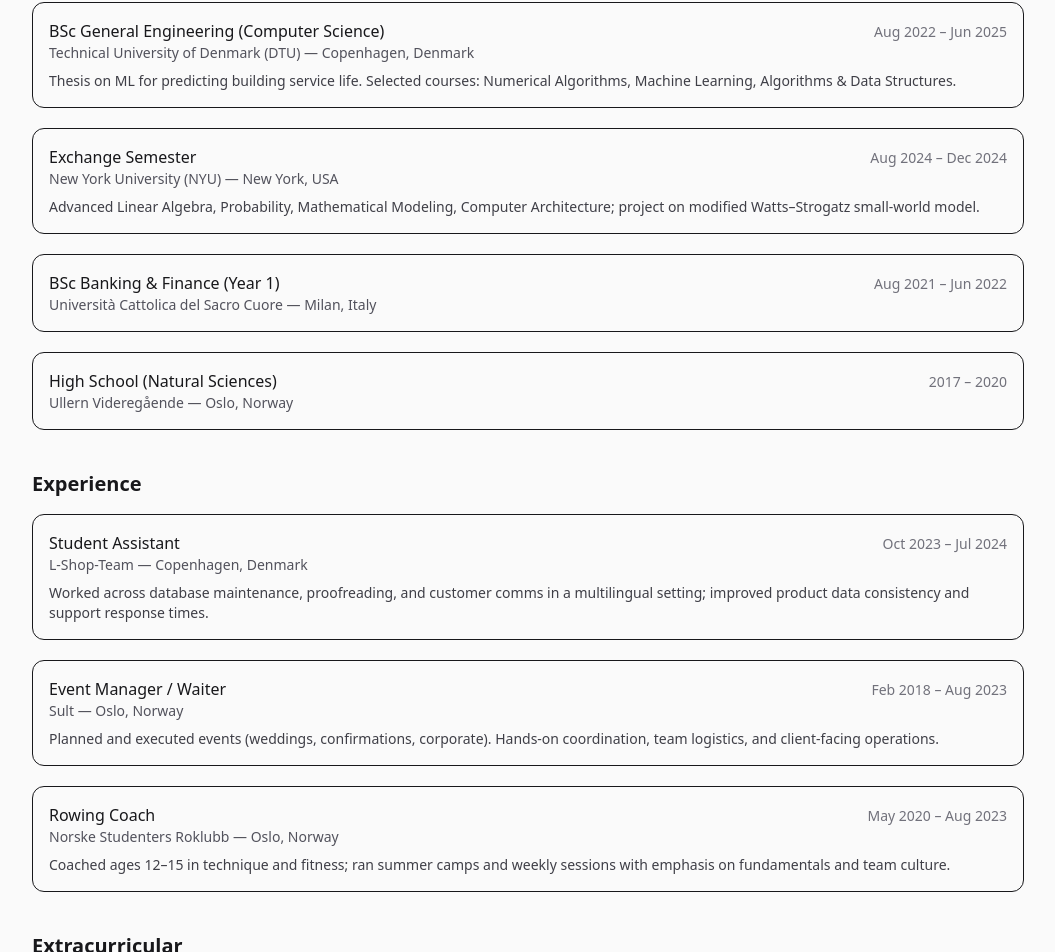
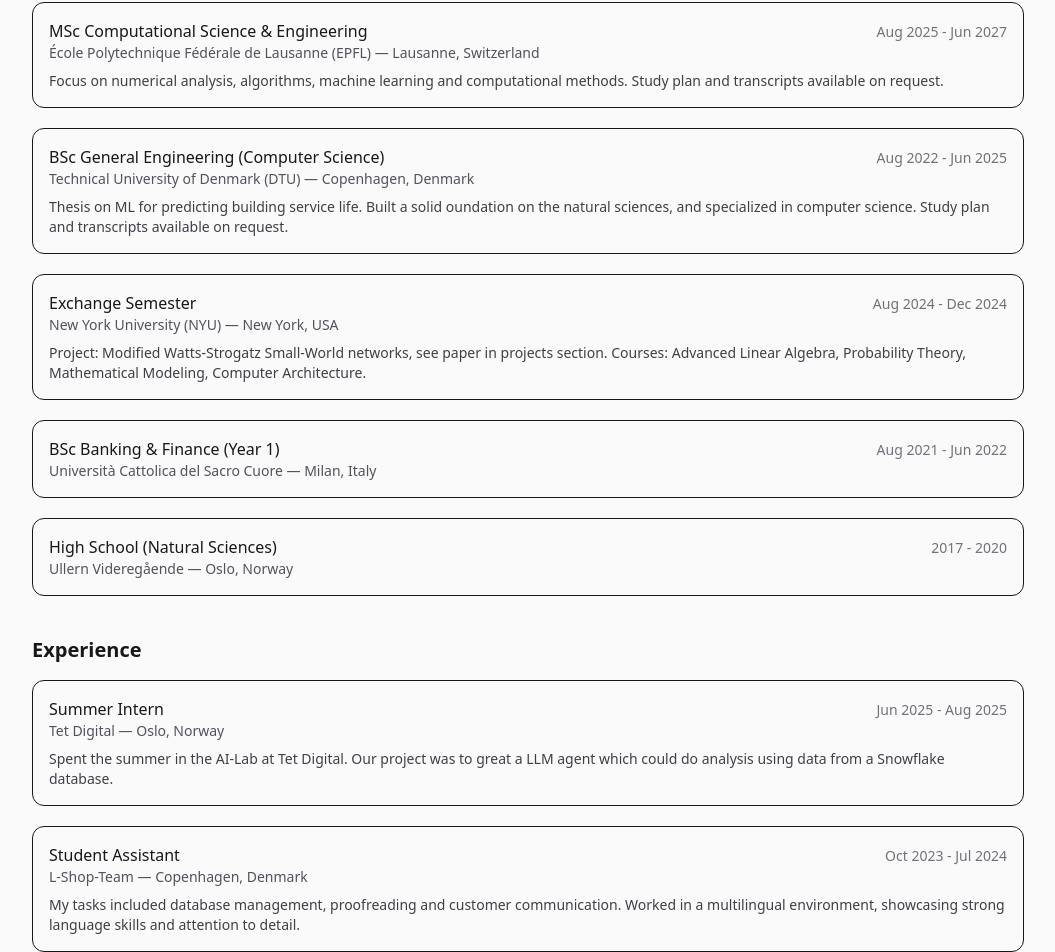
Before and after one commit to OscarWohlf/personal_website, a React (Vite) app: page /cv in a window 1280 px wide. Shown: the part 257-1209 px from the top of the page, without its empty margins (112-1167 px from the left). Built offline with nearby package versions, Linux system fonts and the light colour scheme.

Commit message:
Updated CV info

```diff
--- a/src/data/cv.en.ts
+++ b/src/data/cv.en.ts
@@ -2,68 +2,83 @@
 import type { CVData } from "./cv"
 
 const data: CVData = {
-  CV_URL: "/Oscar_Wohlfahrt_CV.pdf", // put this file in /public
+  CV_URL: "/Oscar_Wohlfahrt_CV.pdf",
   lastUpdated: "August 2025",
   education: [
+    {
+      title: "MSc Computational Science & Engineering",
+      org: "École Polytechnique Fédérale de Lausanne (EPFL)",
+      where: "Lausanne, Switzerland",
+      period: "Aug 2025 - Jun 2027",
+      details: "Focus on numerical analysis, algorithms, machine learning and computational methods. Study plan and transcripts available on request.",
+    },
     {
       title: "BSc General Engineering (Computer Science)",
       org: "Technical University of Denmark (DTU)",
       where: "Copenhagen, Denmark",
-      period: "Aug 2022 – Jun 2025",
+      period: "Aug 2022 - Jun 2025",
       details:
-        "Thesis on ML for predicting building service life. Selected courses: Numerical Algorithms, Machine Learning, Algorithms & Data Structures.",
+        "Thesis on ML for predicting building service life. Built a solid oundation on the natural sciences, and specialized in computer science. Study plan and transcripts available on request.",
     },
     {
       title: "Exchange Semester",
       org: "New York University (NYU)",
       where: "New York, USA",
-      period: "Aug 2024 – Dec 2024",
+      period: "Aug 2024 - Dec 2024",
       details:
-        "Advanced Linear Algebra, Probability, Mathematical Modeling, Computer Architecture; project on modified Watts–Strogatz small-world model.",
+        "Project: Modified Watts-Strogatz Small-World networks, see paper in projects section. Courses: Advanced Linear Algebra, Probability Theory, Mathematical Modeling, Computer Architecture.",
     },
     {
       title: "BSc Banking & Finance (Year 1)",
       org: "Università Cattolica del Sacro Cuore",
       where: "Milan, Italy",
-      period: "Aug 2021 – Jun 2022",
+      period: "Aug 2021 - Jun 2022",
     },
     {
       title: "High School (Natural Sciences)",
       org: "Ullern Videregående",
       where: "Oslo, Norway",
-      period: "2017 – 2020",
+      period: "2017 - 2020",
     },
   ],
   experience: [
     {
+      role: "Summer Intern",
+      org: "Tet Digital",
+      where: "Oslo, Norway",
+      period: "Jun 2025 - Aug 2025",
+      details:
+        "Spent the summer in the AI-Lab at Tet Digital. Our project was to great a LLM agent which could do analysis using data from a Snowflake database.",
+    },
+    {
       role: "Student Assistant",
       org: "L-Shop-Team",
       where: "Copenhagen, Denmark",
-      period: "Oct 2023 – Jul 2024",
+      period: "Oct 2023 - Jul 2024",
       details:
-        "Worked across database maintenance, proofreading, and customer comms in a multilingual setting; improved product data consistency and support response times.",
+        "My tasks included database management, proofreading and customer communication. Worked in a multilingual environment, showcasing strong language skills and attention to detail.",
     },
     {
-      role: "Event Manager / Waiter",
+      role: "Event Manager/Waiter",
       org: "Sult",
       where: "Oslo, Norway",
-      period: "Feb 2018 – Aug 2023",
+      period: "Feb 2018 - Aug 2023",
       details:
-        "Planned and executed events (weddings, confirmations, corporate). Hands-on coordination, team logistics, and client-facing operations.",
+        "Managed, prepared, and served at weddings, confirmations, company events, and similar occasions. Gained experience in management, planning, teamwork, and communication.",
     },
     {
       role: "Rowing Coach",
       org: "Norske Studenters Roklubb",
       where: "Oslo, Norway",
-      period: "May 2020 – Aug 2023",
+      period: "May 2020 - Aug 2023",
       details:
-        "Coached ages 12–15 in technique and fitness; ran summer camps and weekly sessions with emphasis on fundamentals and team culture.",
+        "Coached children aged 12-15. Instructed at summer camps and assisted with weekly training sessions.",
     },
   ],
   extras: [
-    "Norwegian National Rowing Team (2018–2021), junior/U23",
-    "Tutor for first-year students (2019–2020)",
-    "Student bartender (2022– )",
+    "Norwegian National Rowing Team (2018-2021), Junior/U23",
+    "Tutor for first-year students (2019-2020)",
+    "Student bartender (2022-2025)",
   ],
 }
 
--- a/src/data/cv.nb.ts
+++ b/src/data/cv.nb.ts
@@ -2,68 +2,83 @@
 import type { CVData } from "./cv"
 
 const data: CVData = {
-  CV_URL: "/Oscar_Wohlfahrt_CV.pdf", // put this file in /public
+  CV_URL: "/Oscar_Wohlfahrt_CV.pdf",
   lastUpdated: "aug 2025",
   education: [
     {
-      title: "BSc Allmenn ingeniørvitenskap (informatikk/CS)",
+      title: "MSc Computational Science & Engineering",
+      org: "École Polytechnique Fédérale de Lausanne (EPFL)",
+      where: "Lausanne, Sveits",
+      period: "Aug 2025 - Jun 2027",
+      details: "Fokus på numerisk analyse, algoritmer, maskinlæring og beregninger. Studieplan og karakterer kan sendes ved forespørsel.",
+    },
+    {
+      title: "BSc General Engineering (Computer Science)",
       org: "Danmarks Tekniske Universitet (DTU)",
       where: "København, Danmark",
-      period: "aug 2022 – jun 2025",
+      period: "Aug 2022 - Jun 2025",
       details:
-        "Bacheloroppgave om maskinlæring for å anslå bygningers levetid. Utvalgte emner: Numeriske algoritmer, Maskinlæring, Algoritmer og datastrukturer.",
+        "Bacheloroppgave om å estimere bygningers levetid ved bruk av maskinlæring. Bygget en god base med realfag og spesiliaserte meg i datateknologi. Studieplan og karakterer kan sendes ved forespørsel.",
     },
     {
       title: "Utvekslingssemester",
       org: "New York University (NYU)",
       where: "New York, USA",
-      period: "aug 2024 – des 2024",
+      period: "Aug 2024 - Des 2024",
       details:
-        "Videregående lineær algebra, Sannsynlighet, Matematisk modellering, Datamaskinarkitektur; prosjekt på modifisert Watts–Strogatz small-world-modell.",
+        "Prosjekt: Modifisert Watts-Strogatz Small-World nettwerk. Fag: Videregående Lineær Algebra, Sannsynlighetsregning, Matematisk Modellering, Datamaskinarkitektur.",
     },
     {
-      title: "BSc Økonomi og administrasjon (1. år)",
+      title: "BSc Finans (1. år)",
       org: "Università Cattolica del Sacro Cuore",
       where: "Milano, Italia",
-      period: "aug 2021 – jun 2022",
+      period: "Aug 2021 - Jun 2022",
     },
     {
-      title: "Videregående — realfag",
-      org: "Ullern videregående skole",
+      title: "Videregående — Realfag",
+      org: "Ullern Videregående Skole",
       where: "Oslo, Norge",
-      period: "2017 – 2020",
+      period: "2017 - 2020",
     },
   ],
   experience: [
+        {
+      role: "Sommerstudent",
+      org: "Tet Digital",
+      where: "Oslo, Norway",
+      period: "Jun 2025 - Aug 2025",
+      details:
+        "Jobbet i AI-Labben til Tet-Digital. Prosjektet vårt var å lage en LLM agent som kunne gjøre analyse med hjelp av data fra en Snowflake database.",
+    },
     {
       role: "Studentmedarbeider",
       org: "L-Shop-Team",
       where: "København, Danmark",
-      period: "okt 2023 – jul 2024",
+      period: "Okt 2023 - Juli 2024",
       details:
-        "Databasearbeid, korrekturlesing og kundedialog i et flerspråklig miljø.",
+        "Diverse oppgaver, inkludert korrekturlesing, kundekommunikasjon, kontorstøtte og databasestyring. Bidro til et flerspråklig miljø, og viste sterke språkferdigheter og oppmerksomhet på detaljer.",
     },
     {
-      role: "Eventansvarlig / servitør",
+      role: "Event Manager/Servitør",
       org: "Sult",
       where: "Oslo, Norge",
-      period: "feb 2018 – aug 2023",
+      period: "Feb 2018 - Aug 2023",
       details:
-        "Planla og gjennomførte arrangementer (bryllup, konfirmasjoner, bedriftsarr.). Koordinering og kundekontakt.",
+        "Ledet, forberedte og serverte ved bryllup, konfirmasjoner, bedriftsarrangementer og lignende anledninger. Fikk erfaring i ledelse, planlegging, samarbeid og kommunikasjon.",
     },
     {
-      role: "Ro-trener",
+      role: "Rotrener",
       org: "Norske Studenters Roklubb",
       where: "Oslo, Norge",
-      period: "mai 2020 – aug 2023",
+      period: "Mai 2020 - Aug 2023",
       details:
-        "Trente 12–15-åringer; sommercamper og ukentlige økter.",
+        "Coachet barn i alderen 12-15 år. Instruerte på sommerskoler og assisterte ved ukentlige treninger.",
     },
   ],
   extras: [
-    "Norges rolandslag (2018–2021), junior/U23",
-    "Fadder/mentor for nye studenter (2019–2020)",
-    "Student-bartender (2022– )",
+    "Norges landslag i roing (2018-2021), Junior/U23",
+    "Fadder for nye studenter (2019-2020)",
+    "Student-bartender (2022- 2025)",
   ],
 }
 
```
